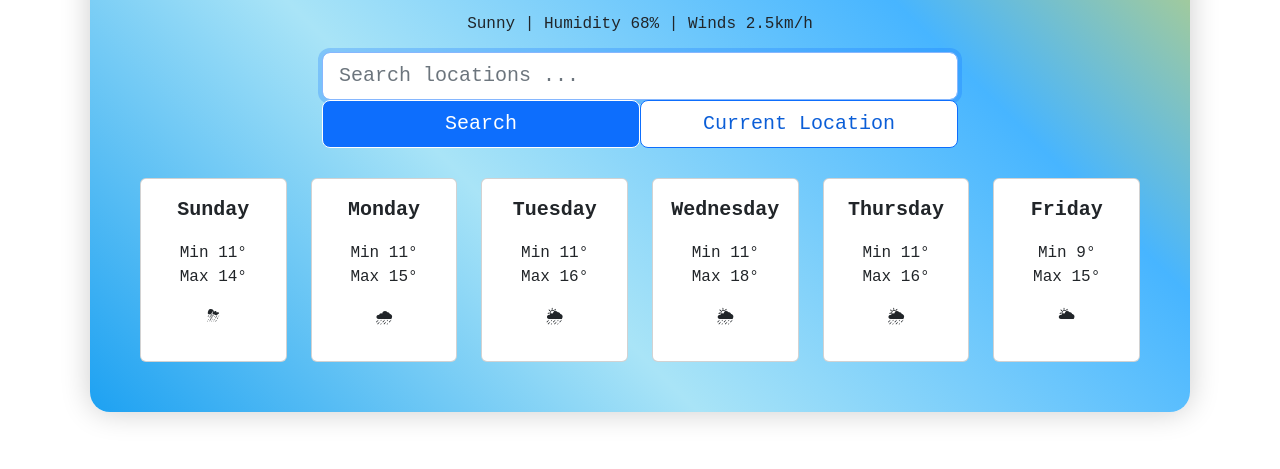
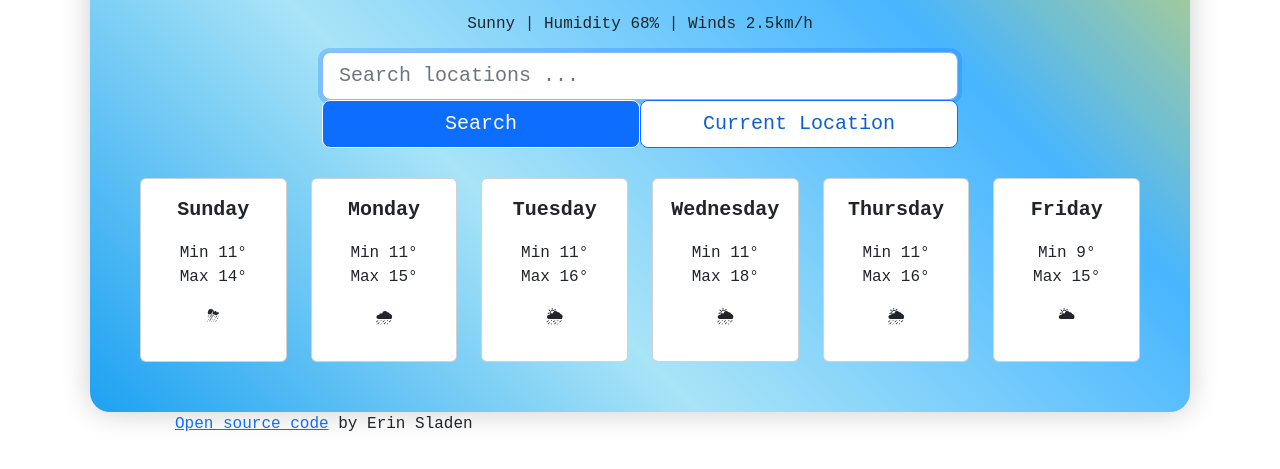
Before and after one commit to erin-986/erins-weather-app, a plain HTML site: page index.html in a window 1280 px wide. Shown: the part 321-790 px from the top of the page. Drawn offline with nearby package versions, Linux system fonts and the light colour scheme; a web font is replaced by a local one.

Commit message:
Added open source code link in footer

```diff
--- a/index.html
+++ b/index.html
@@ -139,6 +139,7 @@
         </div>
       </div>
     </div>
+    <footer> <a href="https://github.com/erin-986/erins-weather-app" target="_blank">Open source code</a> by Erin Sladen </footer>
     <script src="script.js"></script>
   </body>
 </html>
--- a/styles.css
+++ b/styles.css
@@ -7,6 +7,10 @@ h1 {
   font-size: 76px;
   margin: 30px auto;
   font-weight: 900;
+}
+
+footer {
+  padding-left: 165px;
 }
 
 #date-display {
```
